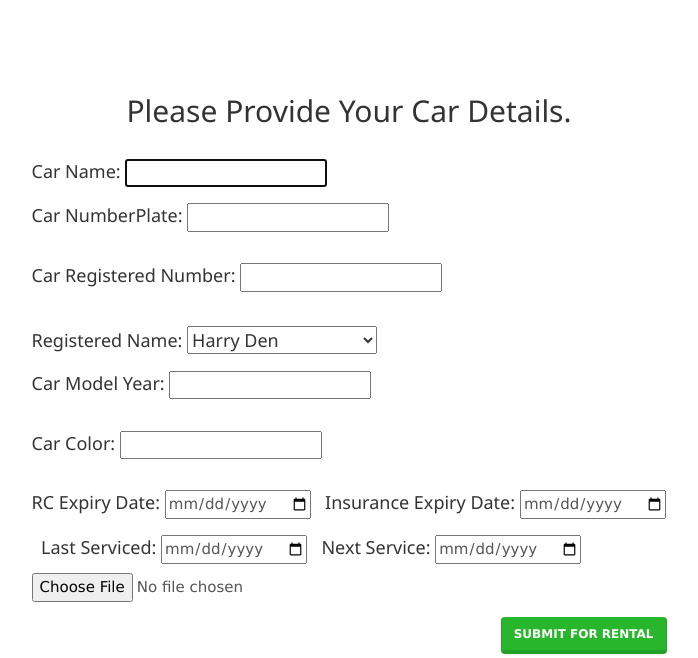
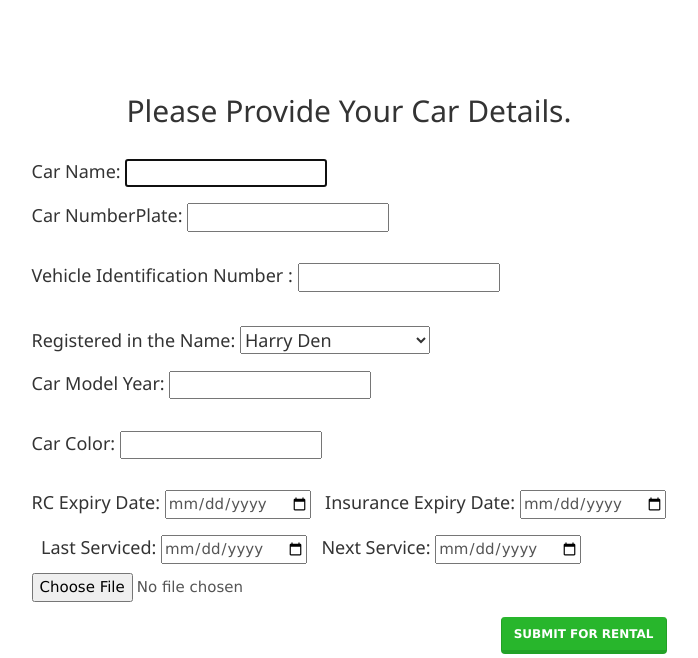
Before and after one commit to abhaymundhara/Garage, a PHP site: page /entercar.php in a window 1280 px wide. Shown: the part 54-712 px from the top of the page, without its empty margins (291-989 px from the left). Run offline with PHP 8.4, Linux system fonts and the light colour scheme; a user stored in the database is signed in; data comes from the database, SQL or seed files in the repository; data that the repository does not hold is empty.

```diff
--- a/entercar.php
+++ b/entercar.php
@@ -117,14 +117,14 @@ include('session_employee.php'); ?>
 
                     <div class="form-group">
                         <label>
-                            <h5>Car Registered Number:</h5>
+                            <h5>Vehicle Identification Number :</h5>
                         </label>
                         <input type="text" id="car_regno" name="car_regno" required>
                     </div>
 
 
                     <label>
-                    <h5>Registered Name:
+                    <h5>Registered in the Name:
                 </label>
                     <select name="employee_id_from_dropdown" ng-model="myVar1">
                         <?php
```
